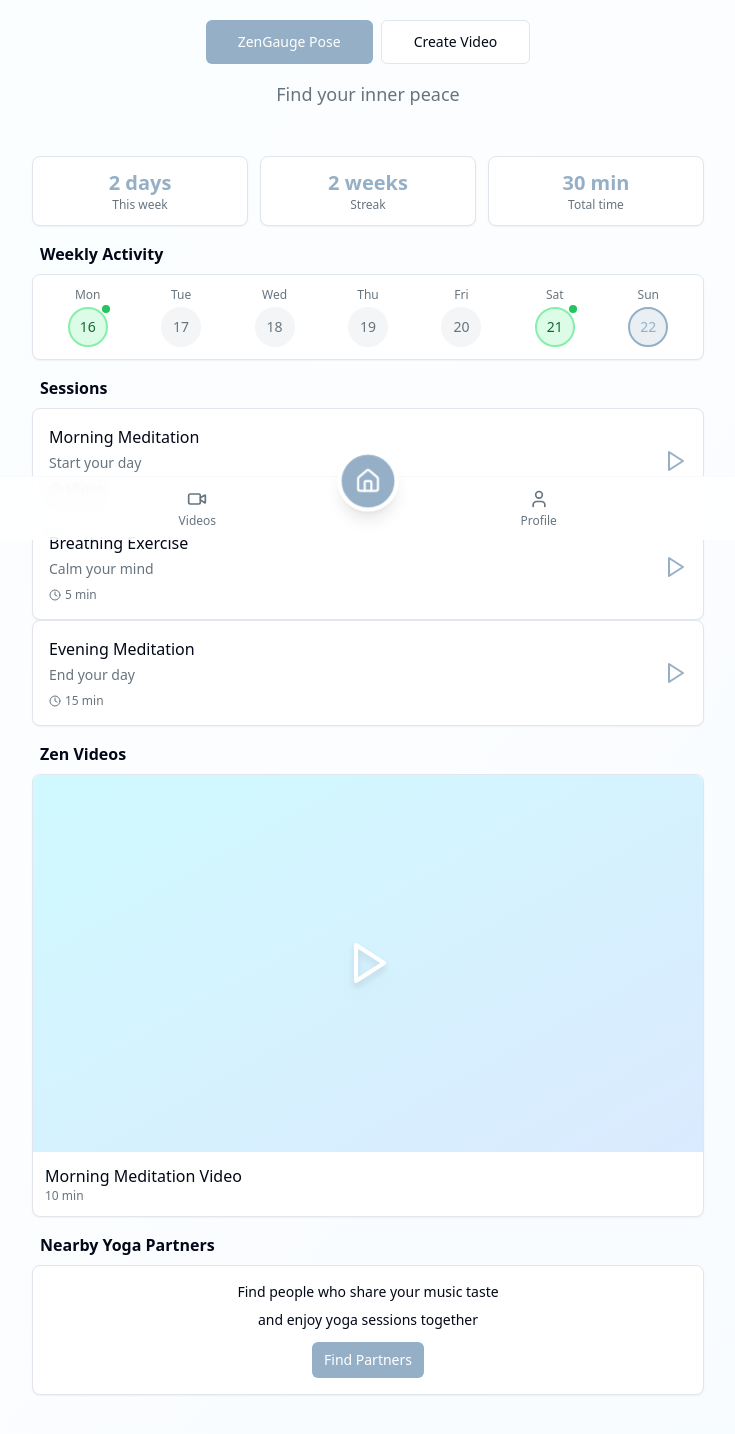
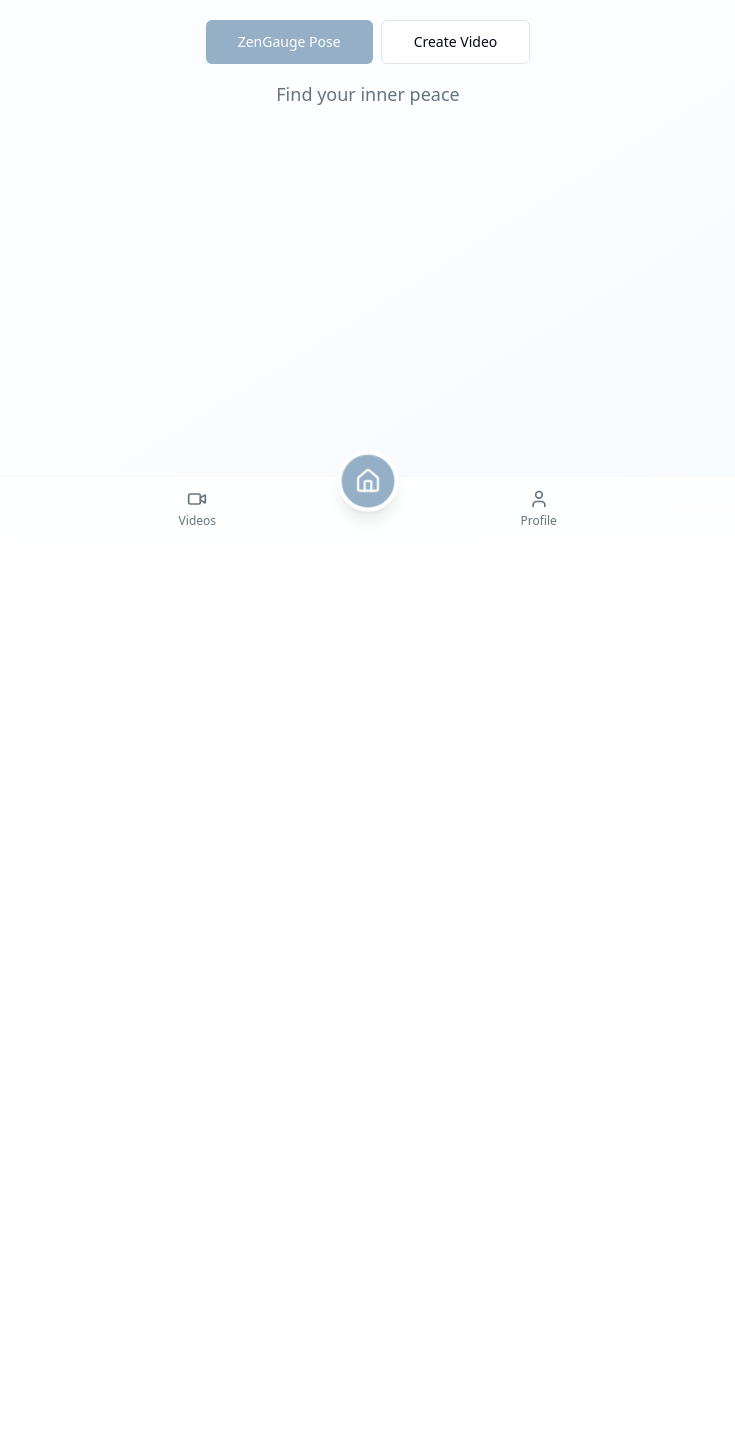
Before and after one commit to Yu220284/ZenGauge, a Next.js app: page / in a window 1280 px wide. Shown: the part 260-1694 px from the top of the page, without its empty margins (272-1007 px from the left). After the commit the page ends 800 px from the top, so only its background shows below. Built offline with nearby package versions, Linux system fonts and the light colour scheme.

Commit message:
refactor: Simplify home page to show only working features

```diff
--- a/src/app/page.tsx
+++ b/src/app/page.tsx
@@ -5,53 +5,14 @@ import { Header } from '@/components/layout/Header'
 import { BottomNav } from '@/components/layout/BottomNav'
 import { Card, CardContent } from '@/components/ui/card'
 import { Button } from '@/components/ui/button'
-import { Play, Clock, Calendar } from 'lucide-react'
+import { Play } from 'lucide-react'
 import Link from 'next/link'
-import { cn } from '@/lib/utils'
 import Image from 'next/image'
 
 export default function Home() {
-  const [weeklyMinutes, setWeeklyMinutes] = useState(0)
-  const [weeklyDays, setWeeklyDays] = useState(0)
-  const [weeklyStreak, setWeeklyStreak] = useState(0)
-  const [weeklyCalendar, setWeeklyCalendar] = useState<any[]>([])
-  const [mounted, setMounted] = useState(false)
   const [savedVideos, setSavedVideos] = useState<any[]>([])
 
   useEffect(() => {
-    const today = new Date()
-    const currentDay = today.getDay()
-    const mondayOffset = currentDay === 0 ? -6 : 1 - currentDay
-    const monday = new Date(today)
-    monday.setDate(today.getDate() + mondayOffset)
-
-    const days = []
-    const dayNames = ['Mon', 'Tue', 'Wed', 'Thu', 'Fri', 'Sat', 'Sun']
-
-    for (let i = 0; i < 7; i++) {
-      const date = new Date(monday)
-      date.setDate(monday.getDate() + i)
-      const isToday = date.toDateString() === today.toDateString()
-      const isPast = date < today && !isToday
-      const hasSession = isPast || isToday ? Math.random() > 0.5 : false
-
-      days.push({
-        date: date.getDate(),
-        day: dayNames[i],
-        hasSession,
-        isToday,
-        isPast
-      })
-    }
-
-    setWeeklyCalendar(days)
-    const daysWithSessions = days.filter(day => day.hasSession).length
-    setWeeklyDays(daysWithSessions)
-    setWeeklyMinutes(daysWithSessions * 15)
-    setWeeklyStreak(2)
-    setMounted(true)
-
-    // Load saved videos from localStorage
     const videos = []
     for (let i = 0; i < localStorage.length; i++) {
       const key = localStorage.key(i)
@@ -63,12 +24,6 @@ export default function Home() {
     videos.sort((a, b) => b.id - a.id)
     setSavedVideos(videos)
   }, [])
-
-  const sessions = [
-    { id: 1, title: 'Morning Meditation', duration: 10, description: 'Start your day' },
-    { id: 2, title: 'Breathing Exercise', duration: 5, description: 'Calm your mind' },
-    { id: 3, title: 'Evening Meditation', duration: 15, description: 'End your day' }
-  ]
 
   return (
     <div className="min-h-screen bg-gradient-to-br from-cyan-50/30 via-blue-50/20 to-sky-100/30 pb-24">
@@ -89,108 +44,10 @@ export default function Home() {
           <p className="text-lg text-muted-foreground">Find your inner peace</p>
         </div>
 
-        <div className="max-w-2xl mx-auto space-y-4">
-          {/* 週間統計 */}
-          <section>
-            <div className="grid grid-cols-3 gap-3 mb-4">
-              <Card>
-                <CardContent className="p-3 text-center">
-                  <div className="text-xl font-bold text-primary">{weeklyDays} days</div>
-                  <div className="text-xs text-muted-foreground">This week</div>
-                </CardContent>
-              </Card>
-              <Card>
-                <CardContent className="p-3 text-center">
-                  <div className="text-xl font-bold text-primary">{weeklyStreak} weeks</div>
-                  <div className="text-xs text-muted-foreground">Streak</div>
-                </CardContent>
-              </Card>
-              <Card>
-                <CardContent className="p-3 text-center">
-                  <div className="text-xl font-bold text-primary">{weeklyMinutes} min</div>
-                  <div className="text-xs text-muted-foreground">Total time</div>
-                </CardContent>
-              </Card>
-            </div>
-          </section>
-
-          {/* ウィークリーカレンダー */}
-          <section>
-            <h2 className="text-base font-bold mb-2 pl-2">Weekly Activity</h2>
-            <Card>
-              <CardContent className="p-3">
-                <div className="grid grid-cols-7 gap-2">
-                  {mounted && weeklyCalendar.map((day, index) => (
-                    <div key={index} className="flex flex-col items-center">
-                      <div className="text-xs text-muted-foreground mb-1">{day.day}</div>
-                      <div className={cn(
-                        "relative w-10 h-10 rounded-full flex items-center justify-center text-sm font-medium border-2",
-                        day.isToday && day.hasSession ? "bg-primary text-primary-foreground border-primary" :
-                        day.isToday ? "bg-primary/20 text-primary border-primary" :
-                        day.hasSession ? "bg-green-100 text-green-800 border-green-300" :
-                        day.isPast ? "bg-muted text-muted-foreground border-muted" :
-                        "bg-gray-50 text-gray-400 border-gray-200"
-                      )}>
-                        {day.date}
-                        {day.hasSession && (
-                          <div className="absolute w-2 h-2 bg-green-500 rounded-full -top-1 -right-1" />
-                        )}
-                      </div>
-                    </div>
-                  ))}
-                </div>
-              </CardContent>
-            </Card>
-          </section>
-
-          {/* セッション一覧 */}
-          <section>
-            <h2 className="text-base font-bold mb-2 pl-2">Sessions</h2>
-            <div className="space-y-2">
-              {sessions.map((session) => (
-                <Link key={session.id} href={`/session/${session.id}`}>
-                  <Card className="hover:bg-primary/5 transition-colors">
-                    <CardContent className="p-4 flex items-center justify-between">
-                      <div className="flex-1">
-                        <h3 className="font-medium mb-1">{session.title}</h3>
-                        <p className="text-sm text-muted-foreground mb-2">{session.description}</p>
-                        <div className="flex items-center text-xs text-muted-foreground">
-                          <Clock className="h-3 w-3 mr-1" />
-                          {session.duration} min
-                        </div>
-                      </div>
-                      <Play className="h-6 w-6 text-primary" />
-                    </CardContent>
-                  </Card>
-                </Link>
-              ))}
-            </div>
-          </section>
-
-          {/* Zen Videos */}
-          <section>
-            <h2 className="text-base font-bold mb-2 pl-2">Zen Videos</h2>
-            <div className="space-y-2">
-              <Link href="/video/1">
-                <Card className="hover:bg-primary/5 transition-colors">
-                  <CardContent className="p-0">
-                    <div className="relative aspect-video bg-gradient-to-br from-cyan-100 to-blue-100 rounded-t-lg flex items-center justify-center">
-                      <Play className="h-12 w-12 text-white drop-shadow-lg" />
-                    </div>
-                    <div className="p-3">
-                      <h3 className="font-medium">Morning Meditation Video</h3>
-                      <p className="text-xs text-muted-foreground">10 min</p>
-                    </div>
-                  </CardContent>
-                </Card>
-              </Link>
-            </div>
-          </section>
-
-          {/* My Created Videos */}
+        <div className="max-w-2xl mx-auto space-y-6">
           {savedVideos.length > 0 && (
             <section>
-              <h2 className="text-base font-bold mb-2 pl-2">My Created Videos</h2>
+              <h2 className="text-xl font-bold mb-4">My Created Videos</h2>
               <div className="space-y-2">
                 {savedVideos.map((video) => (
                   <Link key={video.id} href={`/video/${video.id}`}>
@@ -210,22 +67,6 @@ export default function Home() {
               </div>
             </section>
           )}
-
-          {/* 近くのヨガ仲間 */}
-          <section>
-            <h2 className="text-base font-bold mb-2 pl-2">Nearby Yoga Partners</h2>
-            <Link href="/nearby">
-              <Card className="hover:bg-primary/5 transition-colors">
-                <CardContent className="p-4">
-                  <div className="text-center">
-                    <p className="text-sm mb-2">Find people who share your music taste</p>
-                    <p className="text-sm mb-3">and enjoy yoga sessions together</p>
-                    <Button size="sm">Find Partners</Button>
-                  </div>
-                </CardContent>
-              </Card>
-            </Link>
-          </section>
         </div>
       </main>
       <BottomNav />
```
